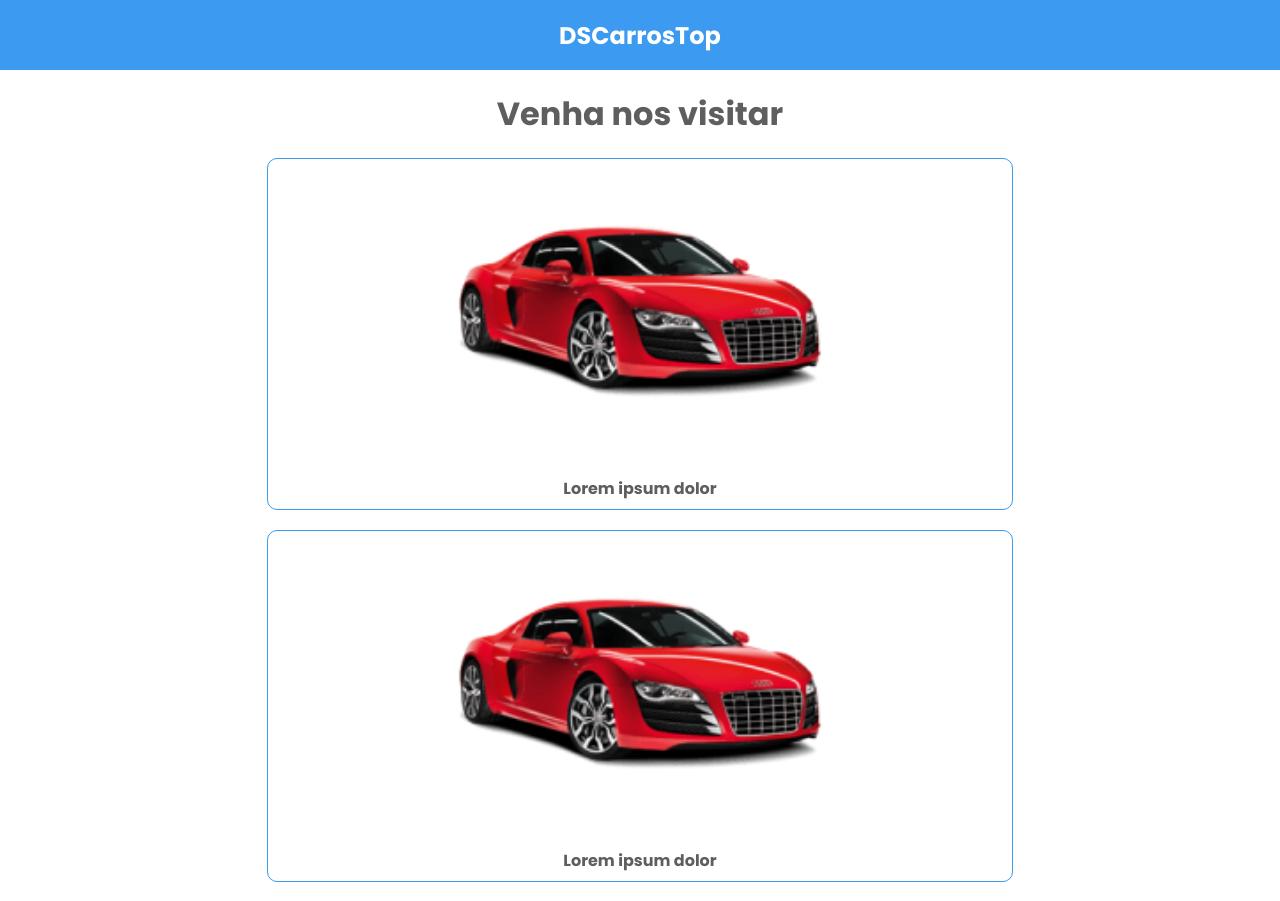
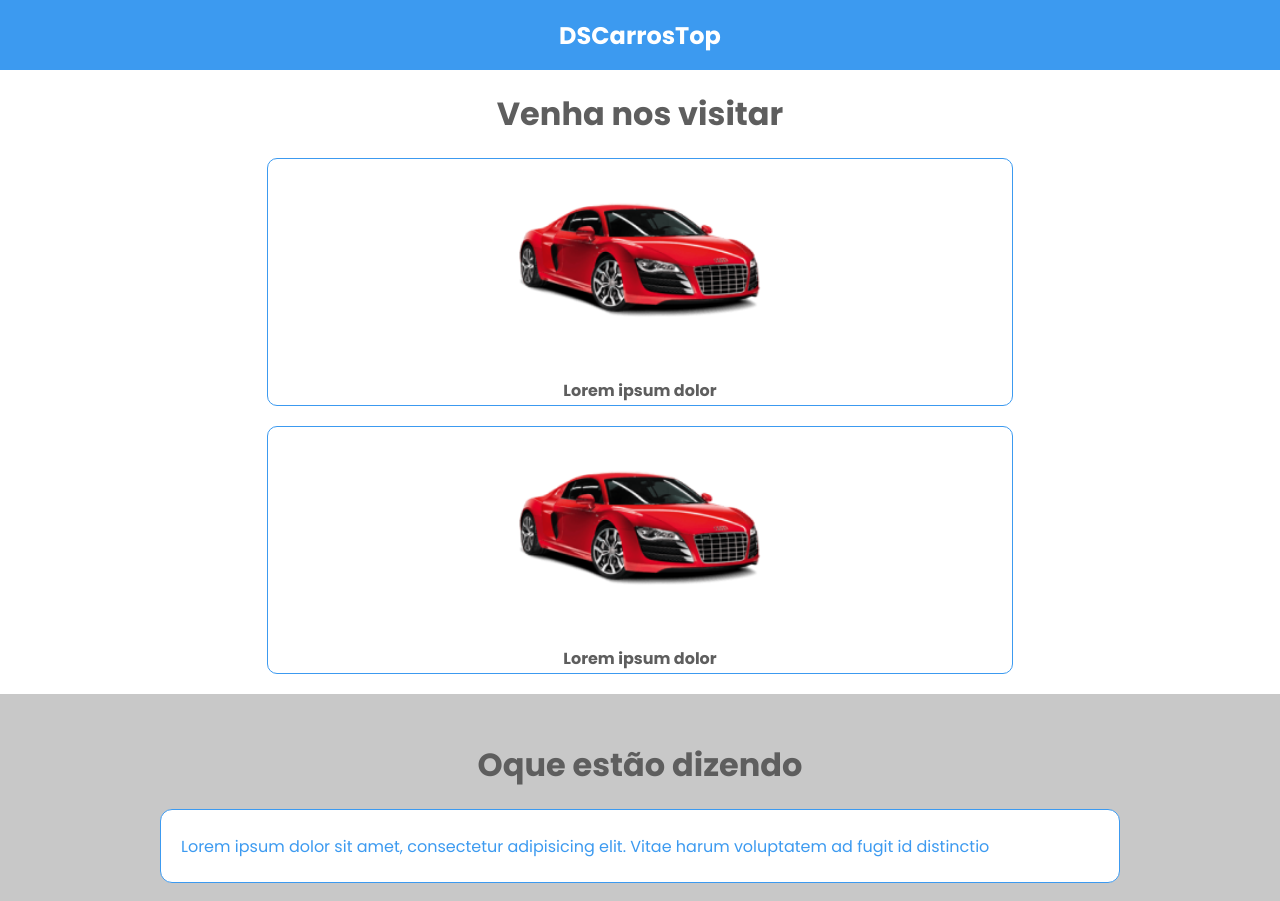
Before and after one commit to VictorOliveira28/desafio-components-react, a React (Vite) app: page / in a window 1280 px wide. Shown: the top 901 px of the page. Built offline with nearby package versions, Linux system fonts and the light colour scheme.

Commit message:
Footer solved

```diff
--- a/src/components/CardComment/styles.css
+++ b/src/components/CardComment/styles.css
@@ -1,7 +1,9 @@
 .ds-card-comment {
   display: flex;
-  width: 280px;
-  height: 146px;
+  box-sizing: border-box;
+  width: 100%;
+  max-width: min(100%, 280px);
+  min-height: 146px;
   border: 1px solid var(--color-border);
   border-radius: 12px;
   background-color: var(--color-bg-primary);
@@ -14,13 +16,12 @@
 .ds-card-comment p {
   font-size: 16px;
   padding-left: 10px;
-  align-items: center;
-  justify-content: center;
+  flex: 1;
 }
 
-@media (min-width: 320px) {
+@media (min-width: 330px) {
   .ds-card-comment {
-    width: 960px;
-    height: 74px;
+    max-width: 960px;
+    min-height: 74px;
   }
 }
--- a/src/components/Cards/styles.css
+++ b/src/components/Cards/styles.css
@@ -6,13 +6,14 @@
   border: 1px solid var(--color-border);
   border-radius: 10px;
   height: 248px;
-  width: 280px;
+  width: 100%;
+  max-width: 280px;
   margin-bottom: 20px;
 }
 
 .ds-card img {
-  width: 260px;
-  height: 194.46px;
+  max-width: 260px;
+  max-height: 194.46px;
 }
 
 .ds-card p {
@@ -40,7 +41,7 @@
 
 @media (min-width: 320px) {
   .ds-card {
-    height: 352px;
-    width: 746px;
+    max-height: 352px;
+    max-width: 746px;
   }
 }
--- a/src/components/Footer/styles.css
+++ b/src/components/Footer/styles.css
@@ -5,22 +5,20 @@
   min-height: 120px;
   width: 100%;
   display: flex;
+  flex-direction: column;
   align-items: center;
   text-align: center;
   justify-content: center;
-  flex-direction: column;
 }
 
-@media (min-width: 320px) {
+@media (min-width: 576px) {
   .ds-ft-container {
     display: flex;
+    align-items: center;
     flex-direction: row;
     justify-content: space-between;
     padding-left: 120px;
     padding-right: 120px;
-  }
-
-  .ds-ft-container p {
-    padding: 0 auto;
+    gap: 20px;
   }
 }
```
